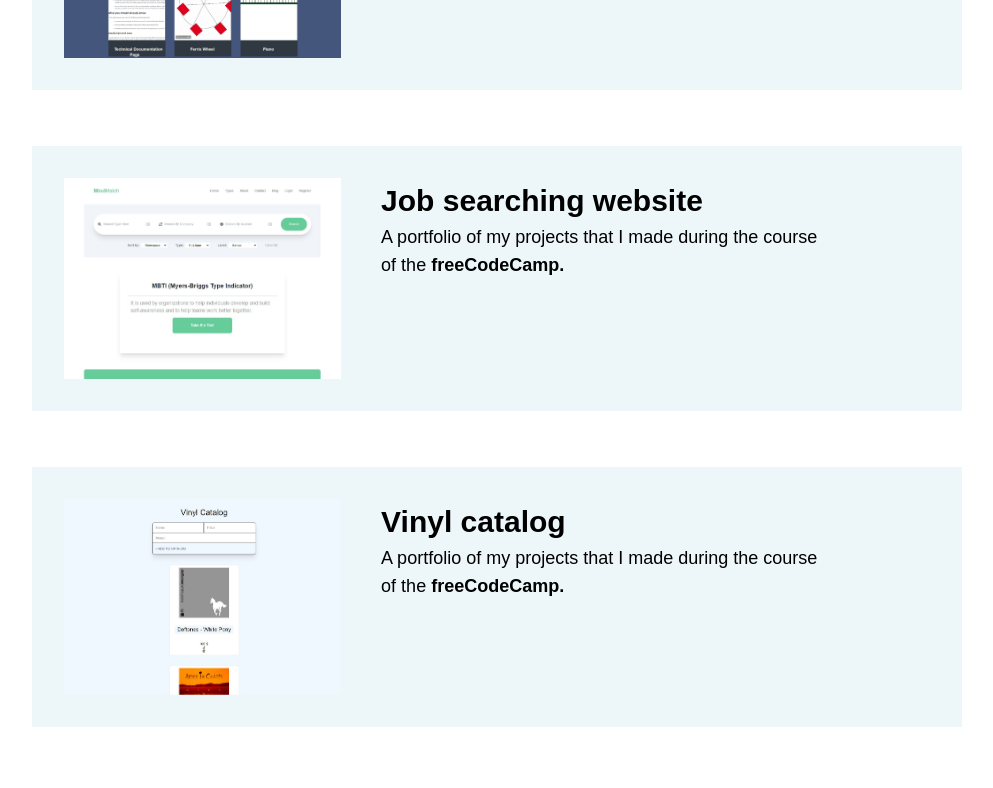
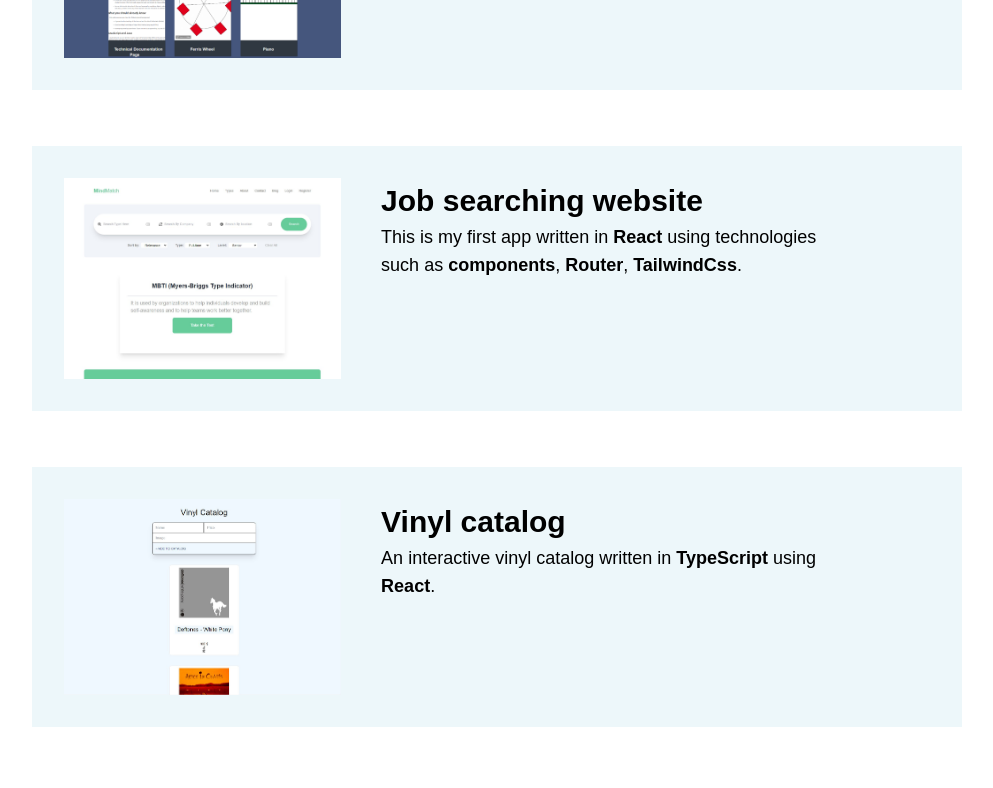
Before and after one commit to catharsis911/my_portfolio, a React (Vite) app: page /projects in a window 1280 px wide. Shown: the part 402-1190 px from the top of the page, without its empty margins (143-1136 px from the left). Built offline with nearby package versions, Linux system fonts and the light colour scheme; some icons are missing.

Commit message:
fixed descriptions

```diff
--- a/src/Pages/Projects.tsx
+++ b/src/Pages/Projects.tsx
@@ -6,7 +6,7 @@ function Projects() {
     <div id='projects'>
       <div className='block max-w-[930px] mx-auto'>
        <div className='bg-greyIsh flex justify-start p-8  my-14'>
-         <a href='https://catharsis911.github.io/first_portfolio/' className='hover:cursor-pointer w-[32%]'><img className='' src={'firstportfolio.PNG'}/></a>
+         <a href='https://catharsis911.github.io/first_portfolio/'  target='_blanc' className='hover:cursor-pointer w-[32%]'><img className='' src={'firstportfolio.PNG'}/></a>
          <div className='textSection block ml-10 w-[52%]'>
           <h1 className='text-[30px] font-bold'>My first portfolio</h1>
           <p className='text-[18px] leading-7 font-normal'>A portfolio of my projects that I made during the course of the <a href='https://www.freecodecamp.org/learn' className='font-bold hover:text-violetColor'>freeCodeCamp.</a></p>
@@ -18,7 +18,7 @@ function Projects() {
          <a href='' className='hover:cursor-pointer w-[32%]'><img className='' src={'mindMatch.jpg'}/></a>
          <div className='textSection block ml-10 w-[52%]'>
           <h1 className='text-[30px] font-bold'>Job searching website</h1>
-          <p className='text-[18px] leading-7 font-normal'>A portfolio of my projects that I made during the course of the <a href='https://www.freecodecamp.org/learn' className='font-bold hover:text-violetColor'>freeCodeCamp.</a></p>
+          <p className='text-[18px] leading-7 font-normal'>This is my first app written in <b>React</b> using technologies such as <b>components</b>, <b>Router</b>, <b>TailwindCss</b>.</p>
          </div>
 
         </div>
@@ -27,7 +27,7 @@ function Projects() {
          <a href='' className='hover:cursor-pointer w-[32%]'><img className='' src={'catalog.jpg'}/></a>
          <div className='textSection block ml-10 w-[52%]'>
           <h1 className='text-[30px] font-bold'>Vinyl catalog</h1>
-          <p className='text-[18px] leading-7 font-normal'>A portfolio of my projects that I made during the course of the <a href='https://www.freecodecamp.org/learn' className='font-bold hover:text-violetColor'>freeCodeCamp.</a></p>
+          <p className='text-[18px] leading-7 font-normal'>An interactive vinyl catalog written in <b>TypeScript</b> using <b>React</b>.</p>
          </div>
 
         </div>
```
